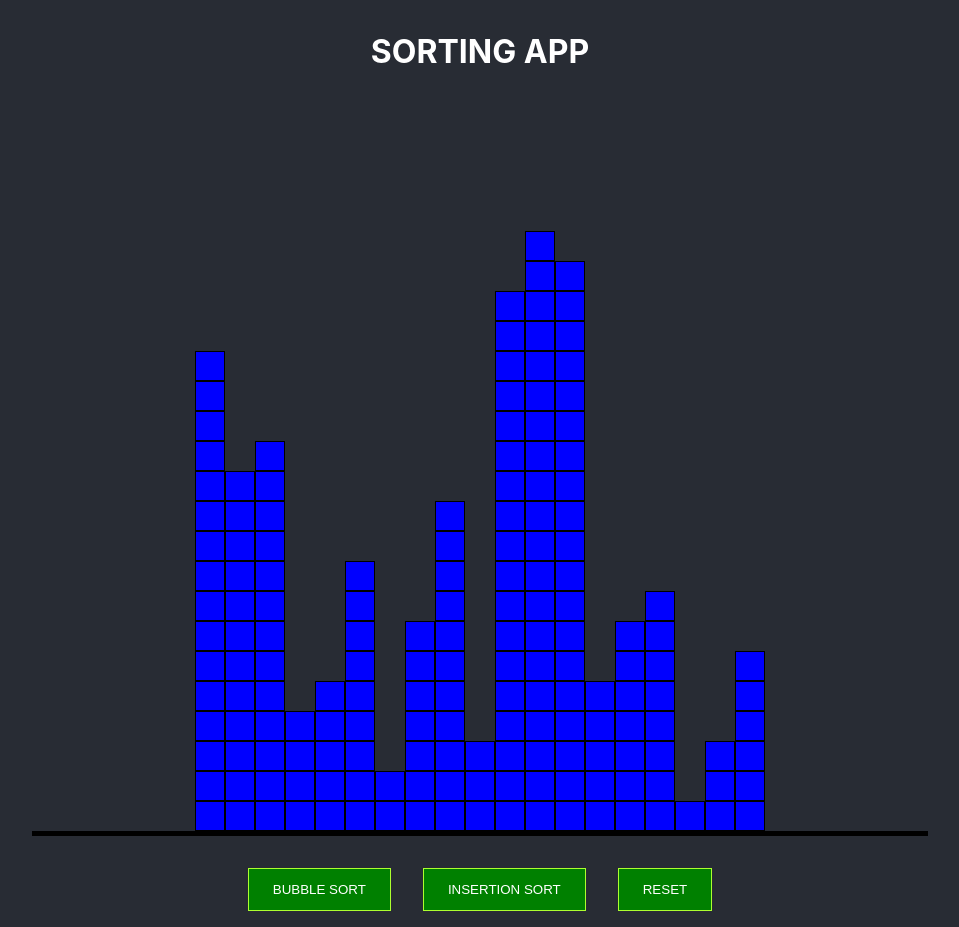
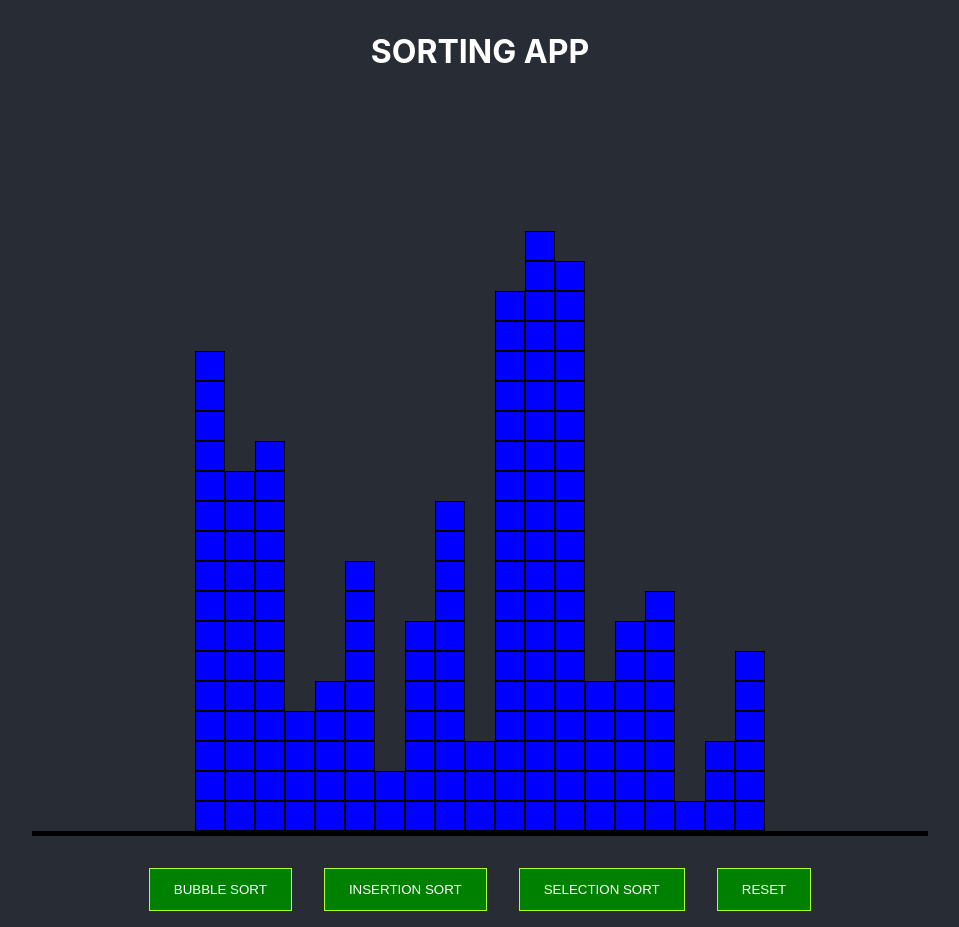
Before and after one commit to davecade/visual-sorting, a React (Create React App) app: page / in a window 1280 px wide. Shown: the whole page, without its empty margins (160-1119 px from the left). Built offline with nearby package versions, Linux system fonts and the light colour scheme; the HTML template or start-up script is replaced by a standard one.

Commit message:
added selection sort method functionality

```diff
--- a/src/App.js
+++ b/src/App.js
@@ -121,6 +121,64 @@
 
   }
 
+  selectionSort = () => {
+    if(!this.state.sortRunning) {
+      this.playSortingSound();
+
+      let array = this.state.list
+      let smallestNumIdx = 0;
+      let startingIdx = 0;
+      let currentIdx
+      let iterated = true;
+      let readyToSwap = false
+
+      let started = setInterval(()=> {
+        if(iterated===true) {
+          currentIdx = startingIdx
+          smallestNumIdx = startingIdx
+          iterated = false
+        }
+
+        if(currentIdx === startingIdx) {
+          this.setState({list: array, pointer: currentIdx, sortRunning: true})
+          currentIdx++
+        } else {
+          if(currentIdx < array.length) {
+
+            if(array[currentIdx] < array[smallestNumIdx]) {
+              smallestNumIdx = currentIdx
+            }
+            this.setState({list: array, pointer: currentIdx, sortRunning: true})
+            currentIdx++;
+          } else {
+
+            if(readyToSwap) {
+              let temp = array[startingIdx];
+              array[startingIdx] = array[smallestNumIdx];
+              array[smallestNumIdx] = temp;
+              startingIdx++;
+              iterated = true
+              this.setState({list: array, pointer: startingIdx-1, sortRunning: true})
+              readyToSwap = false
+            } else {
+              this.setState({list: array, pointer: smallestNumIdx, sortRunning: true})
+              readyToSwap = true
+            }
+
+          }
+        }
+
+        if(startingIdx===array.length) {
+          console.log("CLEARED")
+          this.playFinishedSound();
+          clearInterval(started)
+          this.setState({sortRunning: false})
+        }
+      }, 50)
+
+    }
+  }
+
 
   render() {
 
@@ -130,6 +188,7 @@
         <Graph list={this.state.list} pointer={this.state.pointer} sortRunning={this.state.sortRunning} />
         <button className="button bubble" onClick={this.bubbleSort}>BUBBLE SORT</button>
         <button className="button insertion" onClick={this.insertionSort}>INSERTION SORT</button>
+        <button className="button selection" onClick={this.selectionSort}>SELECTION SORT</button>
         <button className="button reset" onClick={this.reset}>RESET</button>
       </div>
     )
```
Also changed, not shown: 1 other file (tests, documents, lock files or other folders).
